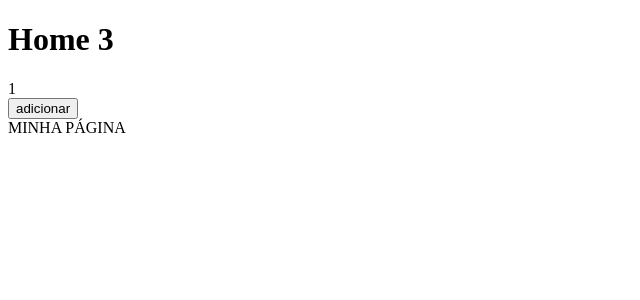
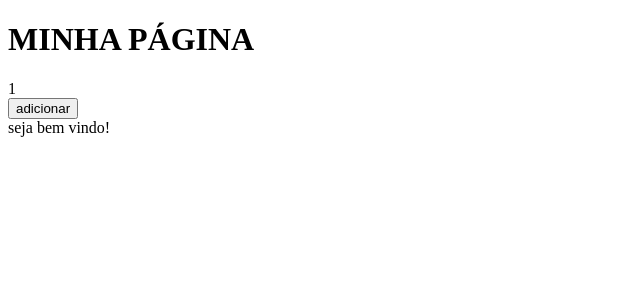
Before and after one commit to kelvimsantos/ideia-unica, a Next.js app: page / in a window 1280 px wide. Shown: the top 300 px of the page, without its empty margins (0-640 px from the left). Built offline with nearby package versions, Linux system fonts and the light colour scheme.

Commit message:
terceiro commit

```diff
--- a/pages/index.js
+++ b/pages/index.js
@@ -3,9 +3,9 @@ import{useState} from 'react';
 function Home()
 {
     return<div>
-    <h1>Home 3</h1>
+    <h1>MINHA PÁGINA</h1>
             <Contador/>
-            <div>MINHA PÁGINA</div>
+            <div>seja bem vindo!</div>
             </div>
 }
 
```
